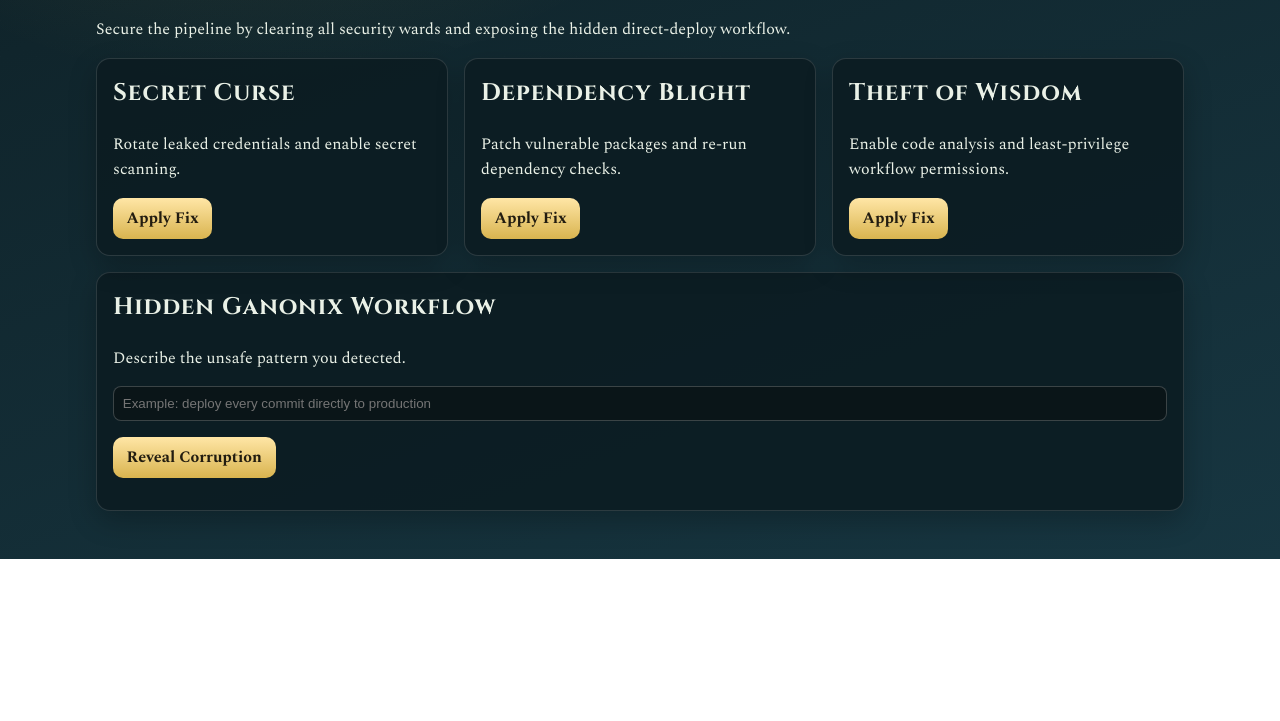
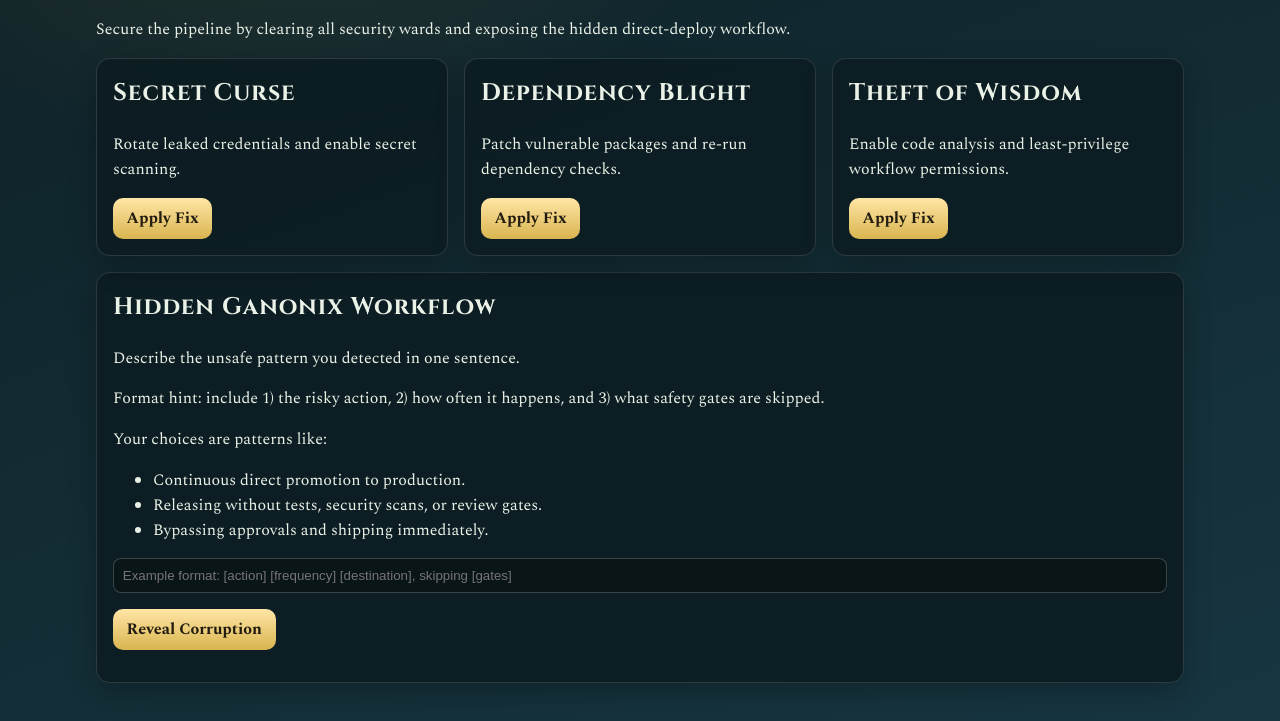
Before and after one commit to BrickPiGuy/HyruleField, a website: page wisdom.html in a window 1280 px wide. Shown: the part 736-1457 px from the top of the page. Before the commit the page ends 1295 px from the top, so only its background shows below. Drawn offline with nearby package versions, Linux system fonts and the light colour scheme.

Commit message:
Clarifying student submissions

```diff
--- a/js/ui/instructor-mode.js
+++ b/js/ui/instructor-mode.js
@@ -48,9 +48,9 @@
       title: "Temple of Wisdom Notes",
       label: "Security Wards",
       expectedAnswers: [
-        "Required hidden workflow words: deploy",
-        "Required hidden workflow phrases: every commit, direct",
-        "Security cards: secrets, dependency, codeql"
+        "Describe one unsafe workflow in a single sentence.",
+        "Include action, frequency, and skipped safety gates.",
+        "Reference direct production flow and bypassed checks."
       ],
       riskMap: [
         "Unfixed secrets, dependencies, or code analysis findings keep the temple corrupted.",
@@ -59,7 +59,7 @@
       hints: [
         "The hidden workflow box is the clue to expose the corruption.",
         "Clear all three security cards before validating the hidden workflow.",
-        "Use the required words and phrases to reveal the unsafe pattern."
+        "Guide learners to describe the pattern type without giving the exact phrase."
       ]
     },
     courage: {
@@ -151,24 +151,19 @@
     }
 
     if (pageId === "wisdom" && mission) {
-      const requiredWords = mission.hiddenWorkflow && Array.isArray(mission.hiddenWorkflow.requiredWords)
-        ? mission.hiddenWorkflow.requiredWords.join(", ")
-        : "deploy";
-      const anyPhrases = mission.hiddenWorkflow && Array.isArray(mission.hiddenWorkflow.anyPhrases)
-        ? mission.hiddenWorkflow.anyPhrases.join(", ")
-        : "every commit, direct";
-
       return {
         ...config,
         expectedAnswers: [
-          `Required hidden workflow words: ${requiredWords}`,
-          `Required hidden workflow phrases: ${anyPhrases}`,
+          "Describe one unsafe workflow in a single sentence.",
+          "Include action, frequency, and skipped safety gates.",
+          "Reference direct production flow and bypassed checks.",
           ...(Array.isArray(mission.securityCards) ? mission.securityCards.map((card) => card.title) : [])
         ],
         hints: [
           mission.objective || config.hints[0],
           "The reveal action is about identifying direct deploy behavior.",
-          "Every security ward must be cleared first."
+          "Every security ward must be cleared first.",
+          "Coach with pattern categories, not an exact answer phrase."
         ]
       };
     }
--- a/wisdom.html
+++ b/wisdom.html
@@ -45,8 +45,15 @@
 
     <section class="card" style="margin-top: 1rem;">
       <h2>Hidden Ganonix Workflow</h2>
-      <p>Describe the unsafe pattern you detected.</p>
-      <input id="hidden-workflow-input" type="text" style="width:100%; padding:0.55rem; border-radius:8px; border:1px solid rgba(255,255,255,0.2); background:#0a1518; color:#eaf1e7;" placeholder="Example: deploy every commit directly to production">
+      <p>Describe the unsafe pattern you detected in one sentence.</p>
+      <p>Format hint: include 1) the risky action, 2) how often it happens, and 3) what safety gates are skipped.</p>
+      <p>Your choices are patterns like:</p>
+      <ul>
+        <li>Continuous direct promotion to production.</li>
+        <li>Releasing without tests, security scans, or review gates.</li>
+        <li>Bypassing approvals and shipping immediately.</li>
+      </ul>
+      <input id="hidden-workflow-input" type="text" aria-label="Describe unsafe workflow" style="width:100%; padding:0.55rem; border-radius:8px; border:1px solid rgba(255,255,255,0.2); background:#0a1518; color:#eaf1e7;" placeholder="Example format: [action] [frequency] [destination], skipping [gates]">
       <p><button id="hidden-workflow-check">Reveal Corruption</button></p>
       <p id="hidden-workflow-result" aria-live="polite"></p>
       <p id="wisdom-status" aria-live="polite"></p>
```
